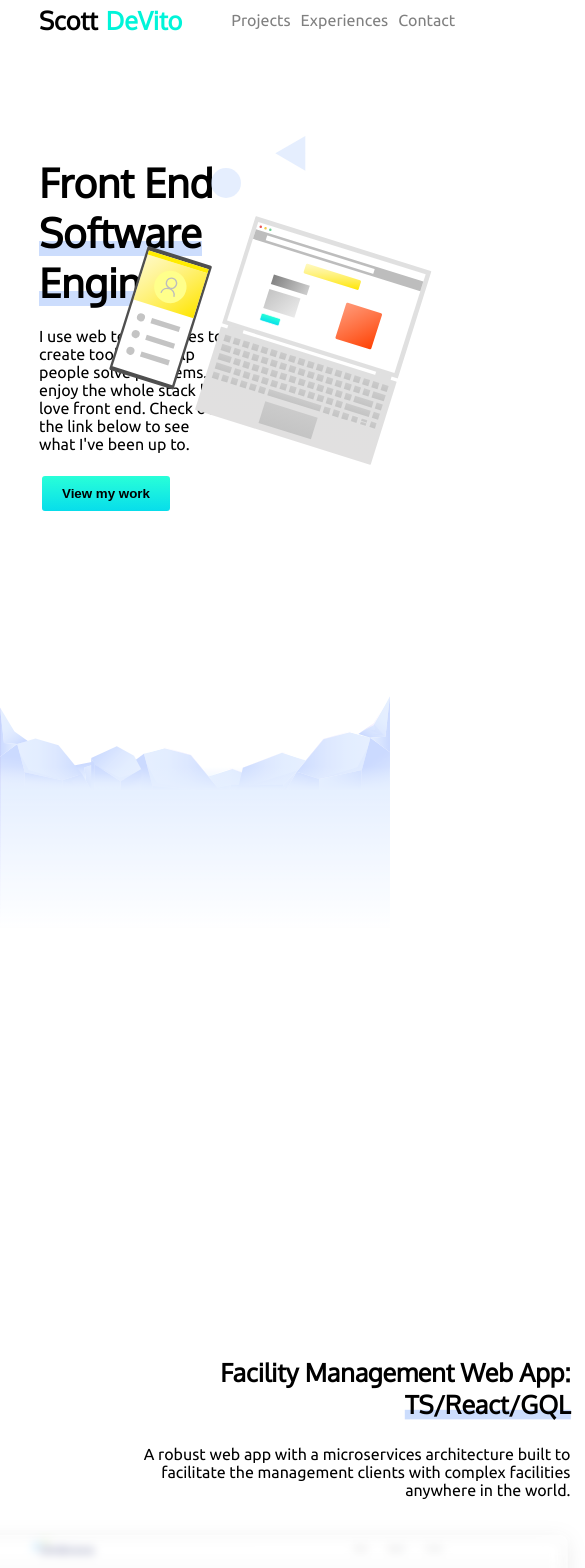
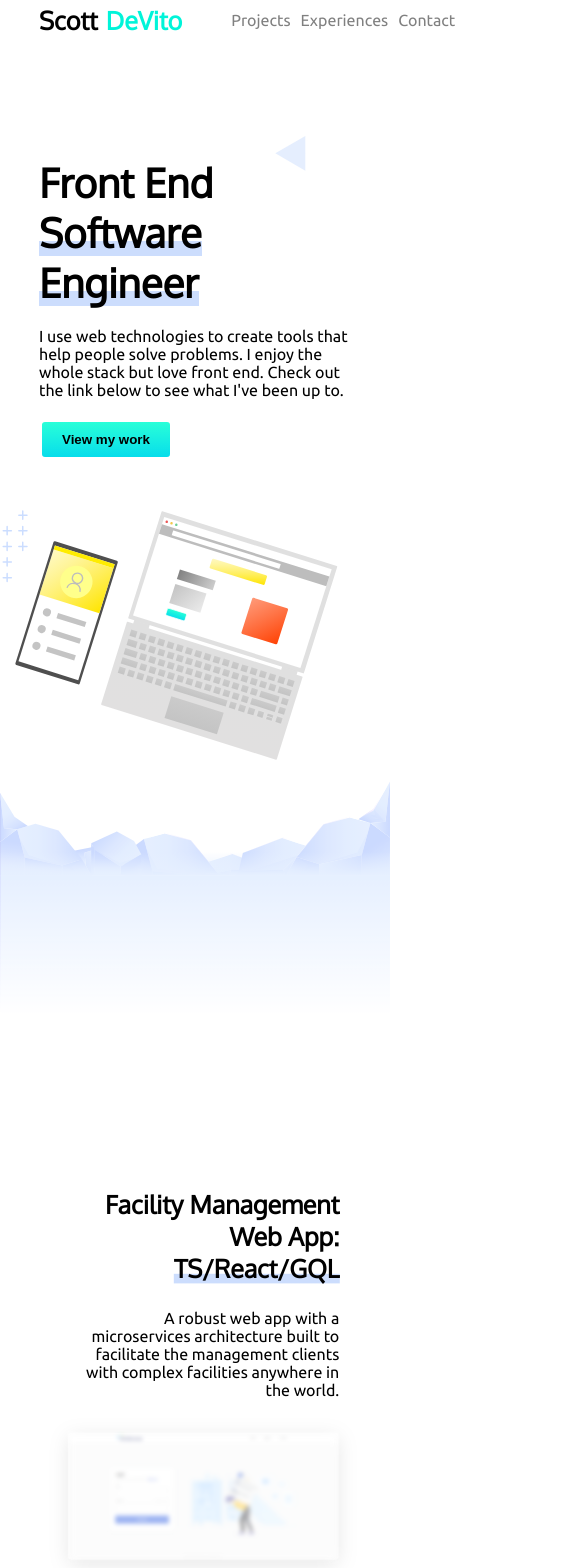
Before and after one commit to scottdevito/sdevito-portfolio, a React (Create React App) app: page / in a window 390 px wide. Shown: the part 40-1608 px from the top of the page, 585 px wide, since content can reach past the window. Built offline with nearby package versions, Linux system fonts and the light colour scheme.

Commit message:
Responsive mobile changes

```diff
--- a/src/pages/landing-section/landing-section.tsx
+++ b/src/pages/landing-section/landing-section.tsx
@@ -66,6 +66,10 @@ const TopContentWrapper = styled.div`
   @media (max-width: 1250px) {
     width: 80%;
   }
+
+  @media (max-width: 880px) {
+    flex-direction: column;
+  }
 `;
 
 const BlueMountainsBg = styled.img`
@@ -73,6 +77,10 @@ const BlueMountainsBg = styled.img`
   min-width: 100%;
   width: 100%;
   transform: translateY(-10%);
+
+  @media (max-width: 880px) {
+    min-height: 50vh;
+  }
 `;
 
 const IntroAndCTAWrapper = styled.div`
@@ -117,12 +125,21 @@ const TexturePluses = styled.img`
   position: absolute;
   top: 12px;
   left: -100px;
+
+  @media (max-width: 880px) {
+    top: 60%;
+    left: -68px;
+  }
 `;
 
 const TextureCircle = styled.img`
   position: absolute;
   top: 44px;
   left: 55%;
+
+  @media (max-width: 880px) {
+    display: none;
+  }
 `;
 
 const TextureTriangle = styled.img`
--- a/src/pages/projects-section/projects-section.tsx
+++ b/src/pages/projects-section/projects-section.tsx
@@ -161,4 +161,8 @@ const ProjectCopy = styled.p`
 const ProjectImg = styled.img`
   margin-top: 1em;
   filter: drop-shadow(0px 4px 10px rgba(0, 0, 0, 0.1));
+
+  @media (max-width: 880px) {
+    max-width: 100%;
+  }
 `;
```
